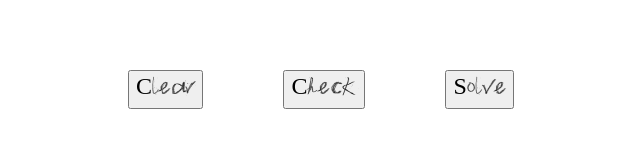
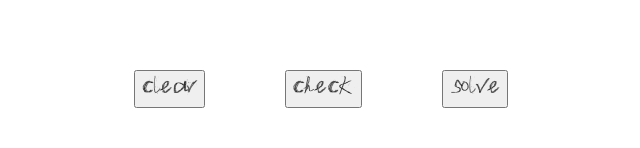
Before and after one commit to mattiasinokuchi/svelte-sudoku-solver, a Svelte app: page / in a window 1280 px wide. Shown: the part 534-682 px from the top of the page, without its empty margins (319-959 px from the left). Built offline with nearby package versions, Linux system fonts and the light colour scheme.

Commit message:
changed to versals

```diff
--- a/src/App.svelte
+++ b/src/App.svelte
@@ -221,9 +221,9 @@
 		</form>
 	</div>
 	<div>
-		<button on:click={getCleared} disabled={isCleared}> Clear </button>
-		<button on:click={getChecked} disabled={isChecked}> Check </button>
-		<button on:click={getSolved} disabled={isSolved}> Solve </button>
+		<button on:click={getCleared} disabled={isCleared}> clear </button>
+		<button on:click={getChecked} disabled={isChecked}> check </button>
+		<button on:click={getSolved} disabled={isSolved}> solve </button>
 	</div>
 	<p>{message}</p>
 </main>
```
